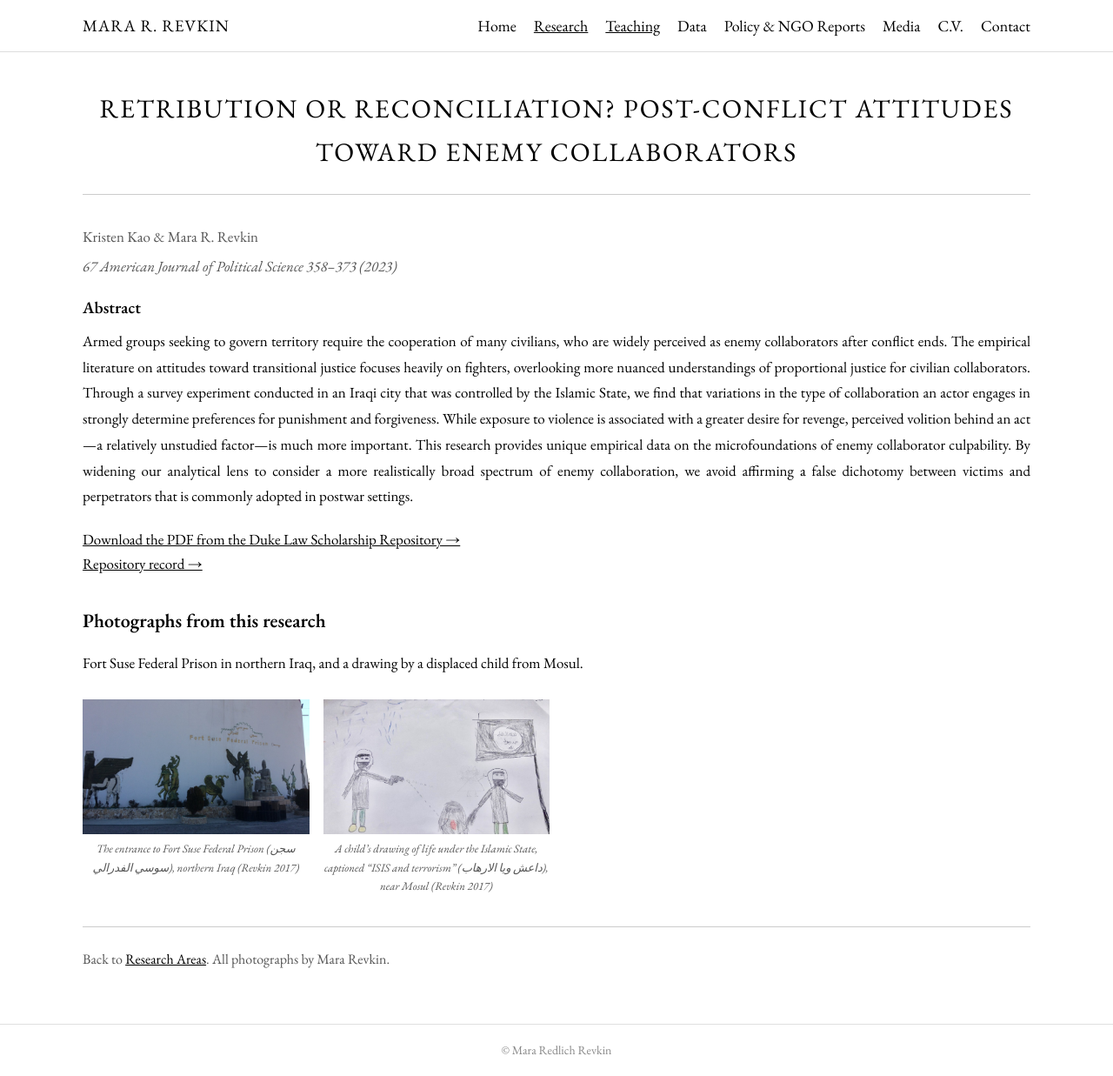
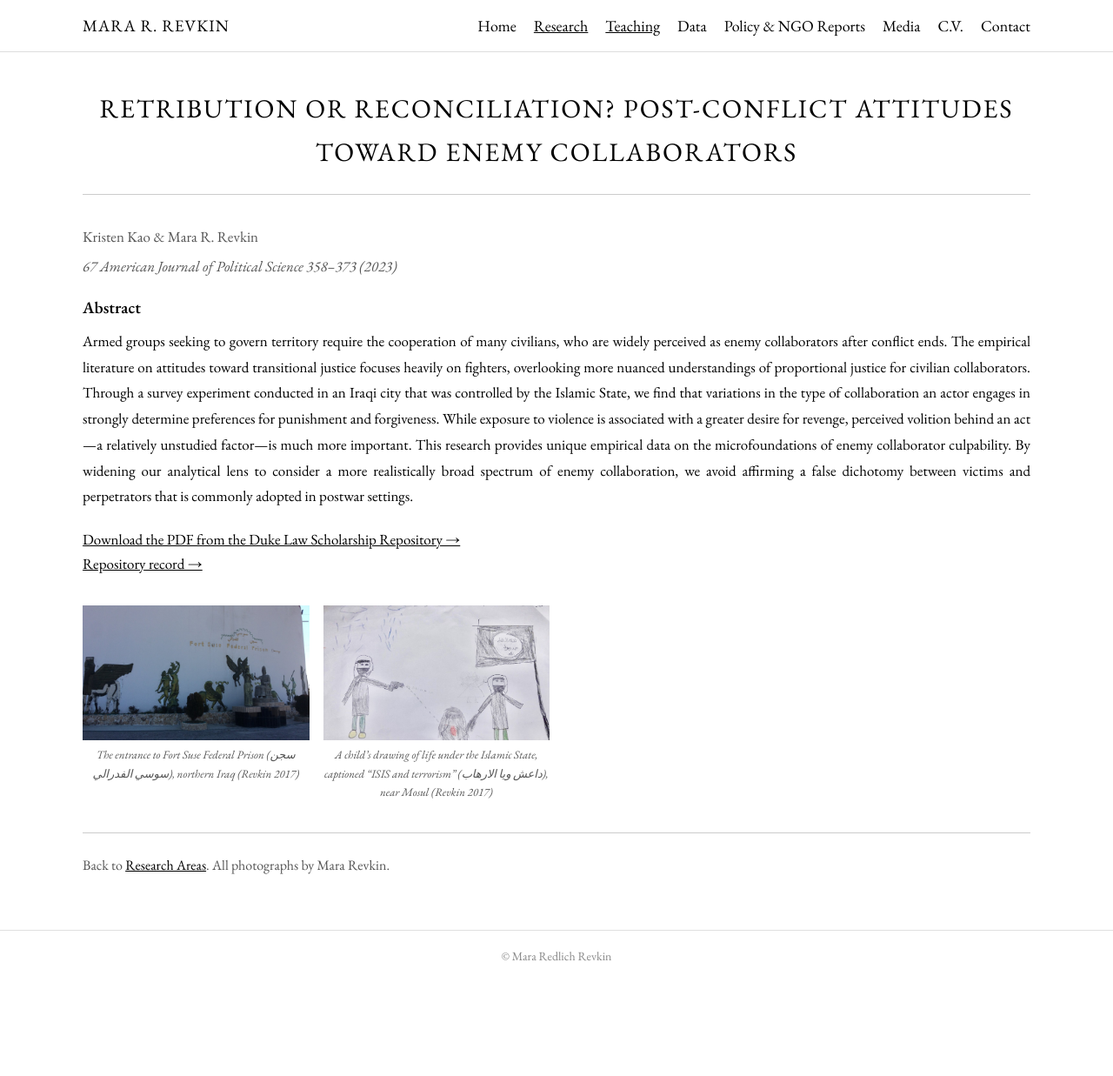
Before and after one commit to mrevkin/mrevkin.github.io, a Jekyll site: the page retribution-or-reconciliation.html, which Jekyll copies as it is, in a window 1280 px wide and 1237 px high. Shown: the whole window at 87% size. Built offline with Jekyll 4.4.1, drawn with Linux system fonts in a browser that asks for light colours.

Commit message:
Remove photograph section heading

```diff
--- a/retribution-or-reconciliation.html
+++ b/retribution-or-reconciliation.html
@@ -61,8 +61,6 @@
     <p style="font-size:17px; margin-top:20px;"><a href="https://scholarship.law.duke.edu/cgi/viewcontent.cgi?article=7140&amp;context=faculty_scholarship" target="_blank">Download the PDF from the Duke Law Scholarship Repository &rarr;</a><br /><a href="https://scholarship.law.duke.edu/faculty_scholarship/4440" target="_blank">Repository record &rarr;</a></p>
 
     <div class="teaching-section" style="margin-top:34px;">
-      <h2><strong>Photographs from this research</strong></h2>
-      <p style="font-size:17px; line-height:1.75; text-align:justify;">Fort Suse Federal Prison in northern Iraq, and a drawing by a displaced child from Mosul.</p>
       <div class="photo-strip ">
         <div>
           <img src="iraq-fort-suse.jpg" alt="The entrance to Fort Suse Federal Prison" />
```
